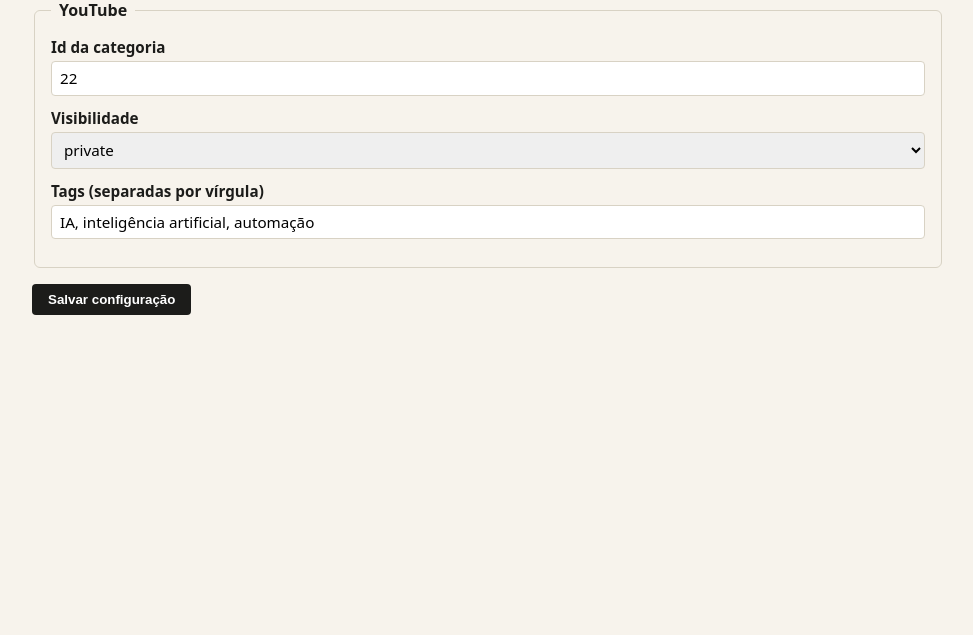
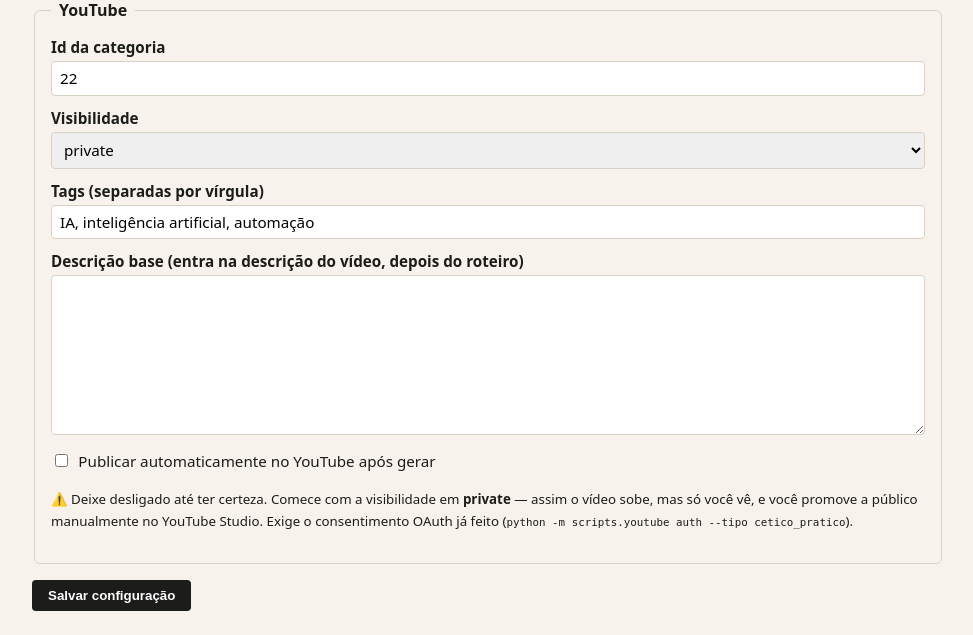
Before and after one commit to DaviASCardoso/youtube_video_generator, a FastAPI app: page /tipos/cetico_pratico/editar in a window 1280 px wide. Shown: the part 2416-3051 px from the top of the page, without its empty margins (152-1125 px from the left). Before the commit the page ends 2731 px from the top, so only its background shows below. Run offline with FastAPI, Linux system fonts and the light colour scheme; some libraries are stand-ins or nearby versions.

Commit message:
Campos de publicação no config do tipo e no painel
Co-Authored-By: Claude Opus 4.8 <noreply@anthropic.com>

```diff
--- a/api/routers/tipos.py
+++ b/api/routers/tipos.py
@@ -174,6 +174,8 @@ def salvar_config(
     youtube_categoria_id: str = Form(...),
     youtube_visibilidade: str = Form(...),
     youtube_tags: str = Form(""),
+    youtube_publicar: str | None = Form(None),
+    youtube_descricao_base: str = Form(""),
 ):
     dados = {
         "nome": nome.strip(),
@@ -215,6 +217,8 @@ def salvar_config(
             "categoria_id": youtube_categoria_id,
             "visibilidade": youtube_visibilidade,
             "tags": [t.strip() for t in youtube_tags.split(",") if t.strip()],
+            "publicar": youtube_publicar is not None,
+            "descricao_base": youtube_descricao_base.strip(),
         },
     }
 
--- a/api/schemas.py
+++ b/api/schemas.py
@@ -162,6 +162,8 @@ class YoutubeConfig(BaseModel):
     categoria_id: str = Field(pattern=r"^\d+$")
     visibilidade: str
     tags: list[str] = Field(default_factory=list)
+    publicar: bool = False
+    descricao_base: str = ""
 
     @field_validator("visibilidade")
     @classmethod
--- a/api/templates/_tipos_config_tab.html
+++ b/api/templates/_tipos_config_tab.html
@@ -127,6 +127,17 @@
     </label>
     <label><span class="rotulo">Tags (separadas por vírgula)</span>
       <input type="text" name="youtube_tags" value="{{ config.youtube.tags | join(', ') }}"></label>
+    <label><span class="rotulo">Descrição base (entra na descrição do vídeo, depois do roteiro)</span>
+      <textarea name="youtube_descricao_base" rows="3">{{ config.youtube.descricao_base }}</textarea></label>
+    <label>
+      <input type="checkbox" name="youtube_publicar" {% if config.youtube.publicar %}checked{% endif %}
+             style="width:auto; display:inline-block; margin-right:0.4rem">
+      Publicar automaticamente no YouTube após gerar
+    </label>
+    <p><small>⚠️ Deixe desligado até ter certeza. Comece com a visibilidade em
+    <strong>private</strong> — assim o vídeo sobe, mas só você vê, e você promove a público
+    manualmente no YouTube Studio. Exige o consentimento OAuth já feito
+    (<code>python -m scripts.youtube auth --tipo {{ tipo.id }}</code>).</small></p>
   </fieldset>
 
   <button type="submit">Salvar configuração</button>
--- a/config/tipos.py
+++ b/config/tipos.py
@@ -26,7 +26,13 @@ DEFAULT_CONFIG = {
     "tts": {"idioma": "pt-BR", "voz": "pt-BR-Wavenet-B", "velocidade": 1.0, "pitch": 0.0},
     "pipeline": {"min_chars_por_periodo": 20},
     "agendamento": {"frequencia": "daily", "horario": "14:00", "fuso_horario": "America/Sao_Paulo"},
-    "youtube": {"categoria_id": "22", "visibilidade": "private", "tags": []},
+    "youtube": {
+        "categoria_id": "22",
+        "visibilidade": "private",
+        "tags": [],
+        "publicar": False,
+        "descricao_base": "",
+    },
 }
 
 ASSETS_PADRAO = (
```
Also changed, not shown: 1 other file.
